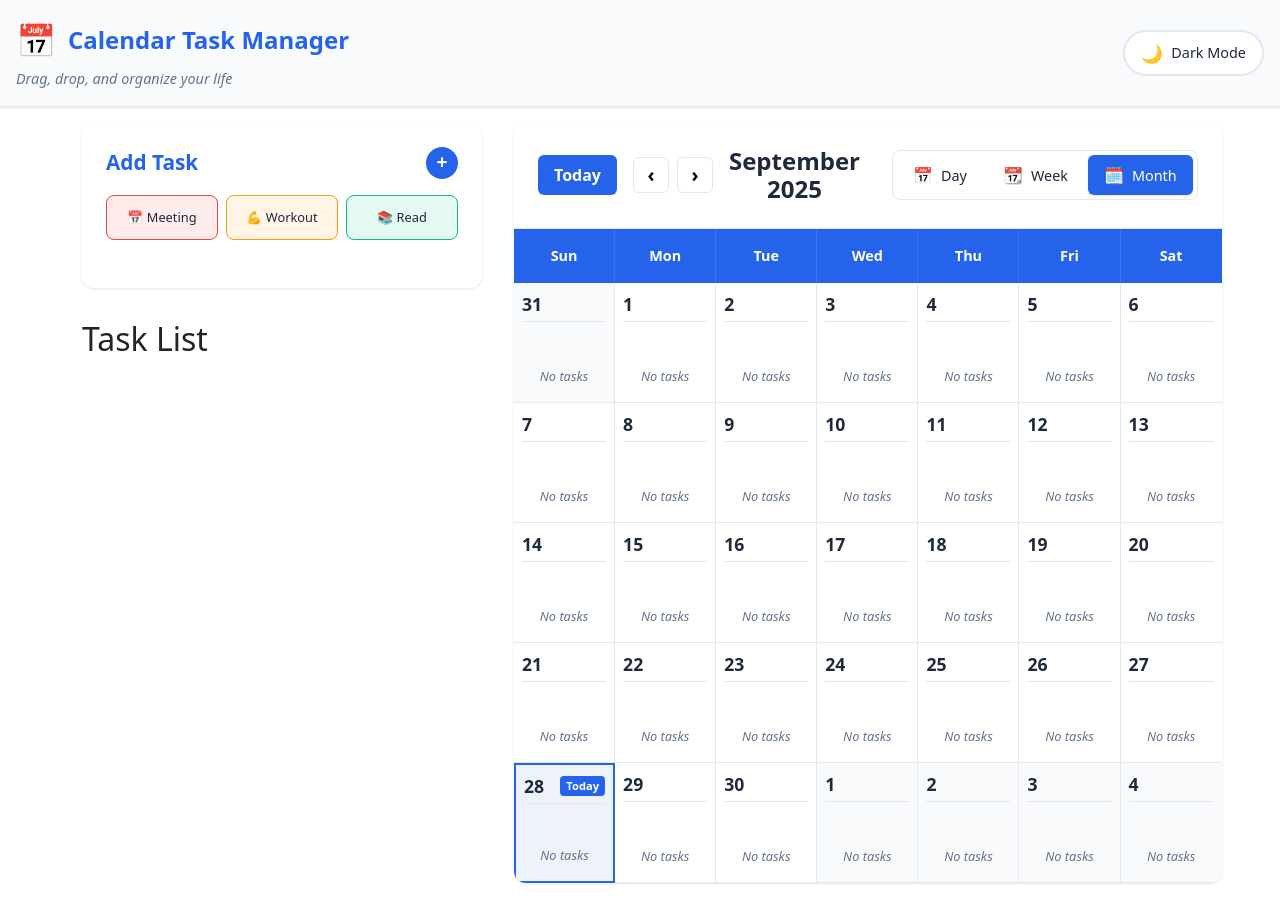
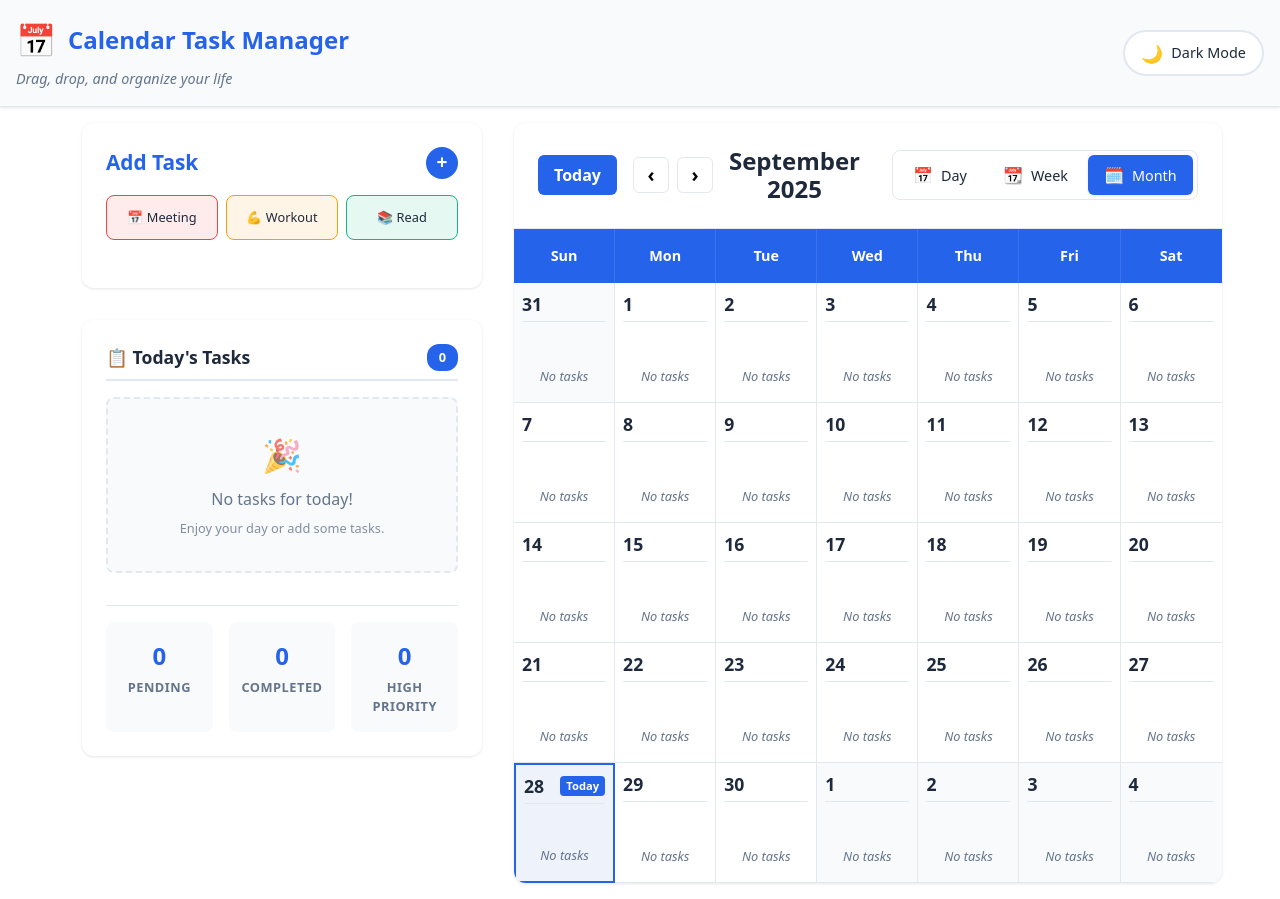
Before and after one commit to refiilwemotaung-cpu/task-manager, a React (Create React App) app: page / in a window 1280 px wide. Built offline with nearby package versions, Linux system fonts and the light colour scheme.

Commit message:
Create TaskList component with today's tasks and quick stats

```diff
--- a/src/Components/TaskItem.js
+++ b/src/Components/TaskItem.js
@@ -0,0 +1,15 @@
+import React from "react";
+import "../Styles/TaskItem.css";
+
+const TaskItem = ({ task, compact = false }) => {
+  // Your TaskItem component logic here
+  return (
+    <div className={`task-item ${compact ? "compact" : ""}`}>
+      {/* Your task item JSX */}
+      <h4>{task.title}</h4>
+      <p>{task.description}</p>
+    </div>
+  );
+};
+
+export default TaskItem; // ← This line is crucial!
--- a/src/Components/TaskList.js
+++ b/src/Components/TaskList.js
@@ -1,12 +1,84 @@
 import React from "react";
+import { useTasks } from "../Contexts/TaskContext";
+import TaskItem from "./TaskItem";
+import { getTodayTasks } from "../Utils/calendarUtils";
+import "../Styles/TaskList.css";
 
 const TaskList = () => {
+  const { tasks } = useTasks();
+  const todayTasks = getTodayTasks(tasks);
+  const upcomingTasks = tasks
+    .filter((task) => !task.completed && !todayTasks.includes(task))
+    .sort((a, b) => new Date(a.dueDate) - new Date(b.dueDate))
+    .slice(0, 5); // Show only 5 upcoming tasks
+
   return (
-    <div>
-      <h2>Task List</h2>
-      {/* Your list content */}
-    </div>
+    <section className="task-list-section">
+      <div className="task-list-container">
+        {/* Today's Tasks */}
+        <div className="task-category">
+          <div className="category-header">
+            <h3>📋 Today's Tasks</h3>
+            <span className="task-count">{todayTasks.length}</span>
+          </div>
+
+          {todayTasks.length === 0 ? (
+            <div className="empty-tasks">
+              <div className="empty-icon">🎉</div>
+              <p>No tasks for today!</p>
+              <small>Enjoy your day or add some tasks.</small>
+            </div>
+          ) : (
+            <div className="tasks-container">
+              {todayTasks.map((task) => (
+                <TaskItem key={task.id} task={task} />
+              ))}
+            </div>
+          )}
+        </div>
+
+        {/* Upcoming Tasks */}
+        {upcomingTasks.length > 0 && (
+          <div className="task-category">
+            <div className="category-header">
+              <h3>📅 Upcoming Tasks</h3>
+              <span className="task-count">{upcomingTasks.length}</span>
+            </div>
+            <div className="tasks-container">
+              {upcomingTasks.map((task) => (
+                <TaskItem key={task.id} task={task} compact={true} />
+              ))}
+            </div>
+          </div>
+        )}
+
+        {/* Quick Stats */}
+        <div className="quick-stats">
+          <div className="stat-item">
+            <div className="stat-number">
+              {tasks.filter((t) => !t.completed).length}
+            </div>
+            <div className="stat-label">Pending</div>
+          </div>
+          <div className="stat-item">
+            <div className="stat-number">
+              {tasks.filter((t) => t.completed).length}
+            </div>
+            <div className="stat-label">Completed</div>
+          </div>
+          <div className="stat-item">
+            <div className="stat-number">
+              {
+                tasks.filter((t) => t.priority === "high" && !t.completed)
+                  .length
+              }
+            </div>
+            <div className="stat-label">High Priority</div>
+          </div>
+        </div>
+      </div>
+    </section>
   );
 };
 
-export default TaskList; // Make sure this line exists
+export default TaskList;
--- a/src/Styles/TaskList.css
+++ b/src/Styles/TaskList.css
@@ -0,0 +1,188 @@
+.task-list-section {
+  background: var(--card-color);
+  border-radius: 12px;
+  box-shadow: var(--shadow);
+  overflow: hidden;
+}
+
+.task-list-container {
+  padding: 1.5rem;
+  display: flex;
+  flex-direction: column;
+  gap: 2rem;
+}
+
+.task-category {
+  display: flex;
+  flex-direction: column;
+  gap: 1rem;
+}
+
+.category-header {
+  display: flex;
+  justify-content: space-between;
+  align-items: center;
+  padding-bottom: 0.5rem;
+  border-bottom: 2px solid var(--border-color);
+}
+
+.category-header h3 {
+  margin: 0;
+  color: var(--text-color);
+  font-size: 1.1rem;
+  font-weight: 600;
+  display: flex;
+  align-items: center;
+  gap: 0.5rem;
+}
+
+.task-count {
+  background: var(--primary-color);
+  color: white;
+  padding: 0.25rem 0.75rem;
+  border-radius: 12px;
+  font-size: 0.8rem;
+  font-weight: 600;
+  min-width: 24px;
+  text-align: center;
+}
+
+.empty-tasks {
+  text-align: center;
+  padding: 2rem 1rem;
+  color: var(--text-secondary);
+  background: var(--surface-color);
+  border-radius: 8px;
+  border: 2px dashed var(--border-color);
+}
+
+.empty-icon {
+  font-size: 2rem;
+  margin-bottom: 0.5rem;
+  opacity: 0.7;
+}
+
+.empty-tasks p {
+  margin: 0 0 0.25rem 0;
+  font-weight: 500;
+}
+
+.empty-tasks small {
+  font-size: 0.8rem;
+  opacity: 0.8;
+}
+
+.tasks-container {
+  display: flex;
+  flex-direction: column;
+  gap: 0.75rem;
+}
+
+.quick-stats {
+  display: grid;
+  grid-template-columns: repeat(3, 1fr);
+  gap: 1rem;
+  padding-top: 1rem;
+  border-top: 1px solid var(--border-color);
+}
+
+.stat-item {
+  text-align: center;
+  padding: 1rem 0.5rem;
+  background: var(--surface-color);
+  border-radius: 8px;
+  transition: all 0.3s ease;
+}
+
+.stat-item:hover {
+  transform: translateY(-2px);
+  box-shadow: var(--shadow);
+}
+
+.stat-number {
+  font-size: 1.5rem;
+  font-weight: 700;
+  color: var(--primary-color);
+  margin-bottom: 0.25rem;
+}
+
+.stat-label {
+  font-size: 0.8rem;
+  color: var(--text-secondary);
+  text-transform: uppercase;
+  letter-spacing: 0.5px;
+  font-weight: 600;
+}
+
+/* Smart Watch */
+@media (max-width: 240px) {
+  .task-list-container {
+    padding: 1rem;
+    gap: 1rem;
+  }
+
+  .category-header h3 {
+    font-size: 0.9rem;
+  }
+
+  .task-count {
+    padding: 0.125rem 0.5rem;
+    font-size: 0.7rem;
+    min-width: 20px;
+  }
+
+  .empty-tasks {
+    padding: 1rem 0.5rem;
+  }
+
+  .empty-icon {
+    font-size: 1.5rem;
+  }
+
+  .empty-tasks p {
+    font-size: 0.9rem;
+  }
+
+  .empty-tasks small {
+    font-size: 0.7rem;
+  }
+
+  .tasks-container {
+    gap: 0.5rem;
+  }
+
+  .quick-stats {
+    grid-template-columns: 1fr;
+    gap: 0.5rem;
+  }
+
+  .stat-item {
+    padding: 0.75rem 0.25rem;
+  }
+
+  .stat-number {
+    font-size: 1.2rem;
+  }
+
+  .stat-label {
+    font-size: 0.7rem;
+  }
+}
+
+/* Mobile */
+@media (max-width: 768px) {
+  .task-list-container {
+    padding: 1.25rem;
+    gap: 1.5rem;
+  }
+
+  .quick-stats {
+    grid-template-columns: repeat(3, 1fr);
+  }
+}
+
+@media (max-width: 480px) {
+  .quick-stats {
+    grid-template-columns: repeat(2, 1fr);
+  }
+}
```
